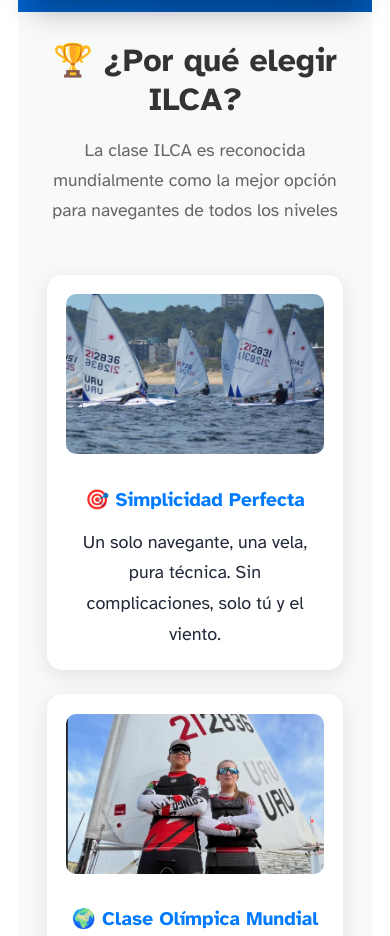
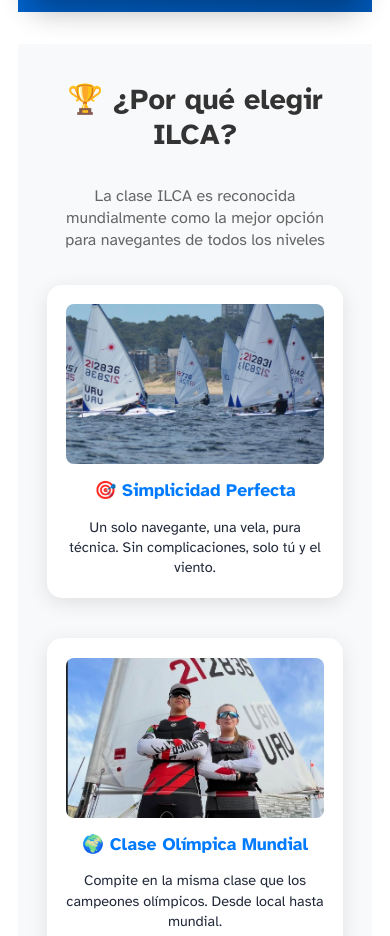
Before and after one commit to StefanoCaiafa/ilcauruguay, an Astro site: page / in a window 390 px wide. Shown: the part 999-1935 px from the top of the page. Built offline with nearby package versions, Linux system fonts and the light colour scheme; Astro itself is replaced by a stand-in of ours.

Commit message:
responsiveness for index

```diff
--- a/src/pages/index.astro
+++ b/src/pages/index.astro
@@ -296,6 +296,8 @@
 	.why-ilca {
 		padding: 5rem 2rem;
 		background: #f8f9fa;
+		position: relative;
+		z-index: 1;
 	}
 
 	.why-ilca h2 {
@@ -303,6 +305,10 @@
 		font-size: 2.5rem;
 		margin-bottom: 1rem;
 		color: #333;
+		position: relative;
+		z-index: 2;
+		background: #f8f9fa;
+		padding: 1rem 0;
 	}
 
 	.section-subtitle {
@@ -313,6 +319,10 @@
 		max-width: 600px;
 		margin-left: auto;
 		margin-right: auto;
+		position: relative;
+		z-index: 2;
+		background: #f8f9fa;
+		padding: 0 1rem;
 	}
 
 	.features-grid {
@@ -320,6 +330,8 @@
 		grid-template-columns: repeat(auto-fit, minmax(350px, 1fr));
 		gap: 2rem;
 		margin-top: 3rem;
+		position: relative;
+		z-index: 3;
 	}
 
 	.feature-card {
@@ -329,6 +341,8 @@
 		text-align: center;
 		box-shadow: 0 5px 20px rgba(0,0,0,0.1);
 		transition: transform 0.3s ease;
+		position: relative;
+		overflow: hidden;
 	}
 
 	.feature-card:hover {
@@ -341,6 +355,7 @@
 		object-fit: cover;
 		border-radius: 10px;
 		margin-bottom: 1.5rem;
+		display: block;
 	}
 
 	.feature-card h3 {
@@ -542,6 +557,25 @@
 			padding: 3rem 1rem;
 		}
 
+		.why-ilca {
+			margin-top: 2rem;
+			clear: both;
+		}
+
+		.why-ilca h2 {
+			font-size: 2rem;
+			margin-bottom: 1.5rem;
+			padding: 1rem;
+			line-height: 1.2;
+		}
+
+		.section-subtitle {
+			font-size: 1.1rem;
+			margin-bottom: 2rem;
+			padding: 0 1rem;
+			line-height: 1.4;
+		}
+
 		.hero-content {
 			grid-template-columns: 1fr;
 			text-align: center;
@@ -591,18 +625,27 @@
 		.features-grid {
 			grid-template-columns: 1fr;
 			gap: 1.5rem;
+			margin-top: 2rem;
 		}
 
 		.feature-card {
 			padding: 1.5rem;
+			margin-bottom: 1rem;
 		}
 
 		.feature-card img {
 			height: 180px;
+			width: 100%;
+			object-fit: cover;
+			object-position: center;
+			border-radius: 10px;
+			margin-bottom: 1rem;
+			display: block;
 		}
 
 		.feature-card h3 {
 			font-size: 1.2rem;
+			margin-top: 1rem;
 		}
 
 		.rigs-comparison {
@@ -686,19 +729,39 @@
 		}
 
 		.why-ilca h2, .rig-system h2, .success-stories h2 {
-			font-size: 2rem;
+			font-size: 1.8rem;
+			padding: 0.5rem;
 		}
 
 		.section-subtitle {
-			font-size: 1.1rem;
+			font-size: 1rem;
+			padding: 0 0.5rem;
 		}
 
 		.feature-card {
 			padding: 1.2rem;
+			margin-bottom: 1rem;
 		}
 
 		.feature-card img {
 			height: 160px;
+			width: 100%;
+			object-fit: cover;
+			object-position: center;
+			border-radius: 8px;
+			margin-bottom: 1rem;
+			display: block;
+		}
+
+		.feature-card h3 {
+			font-size: 1.1rem;
+			margin-top: 1rem;
+			line-height: 1.3;
+		}
+
+		.feature-card p {
+			font-size: 0.9rem;
+			line-height: 1.4;
 		}
 
 		.rig-card {
```
